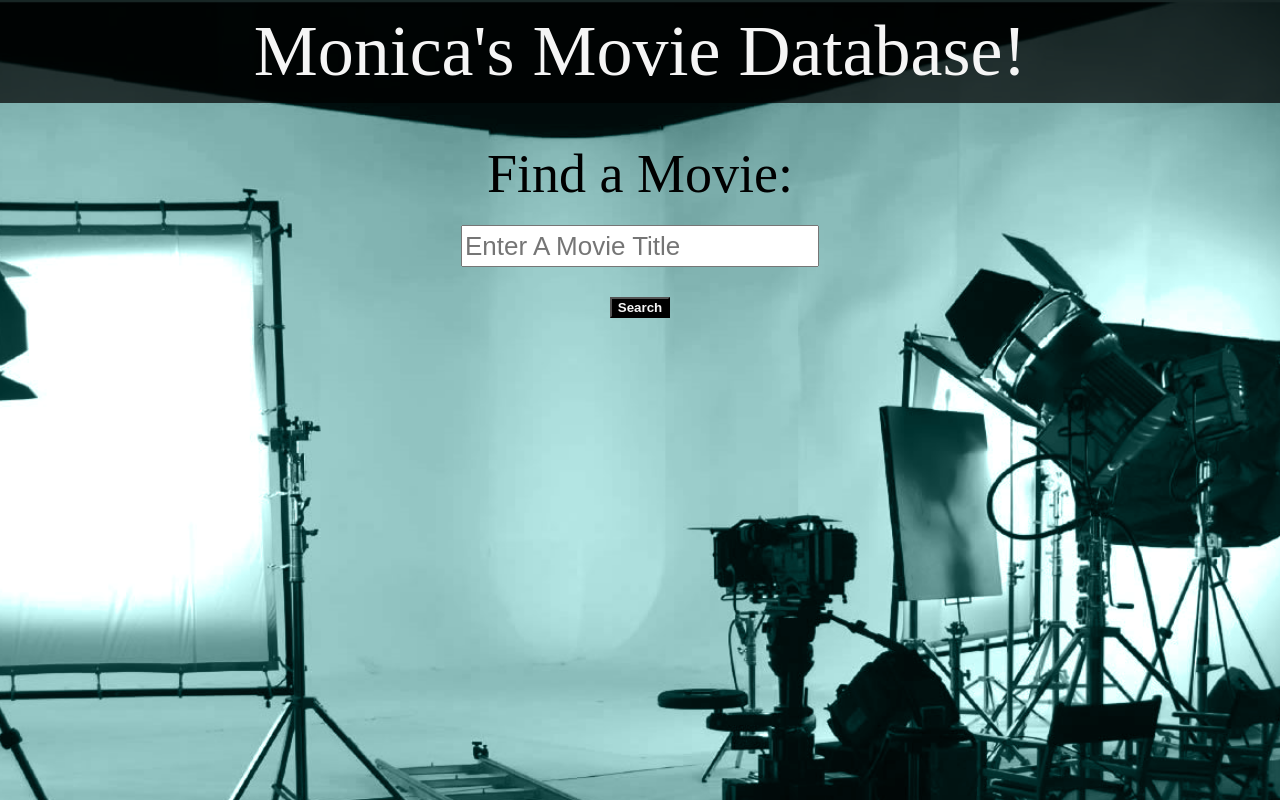
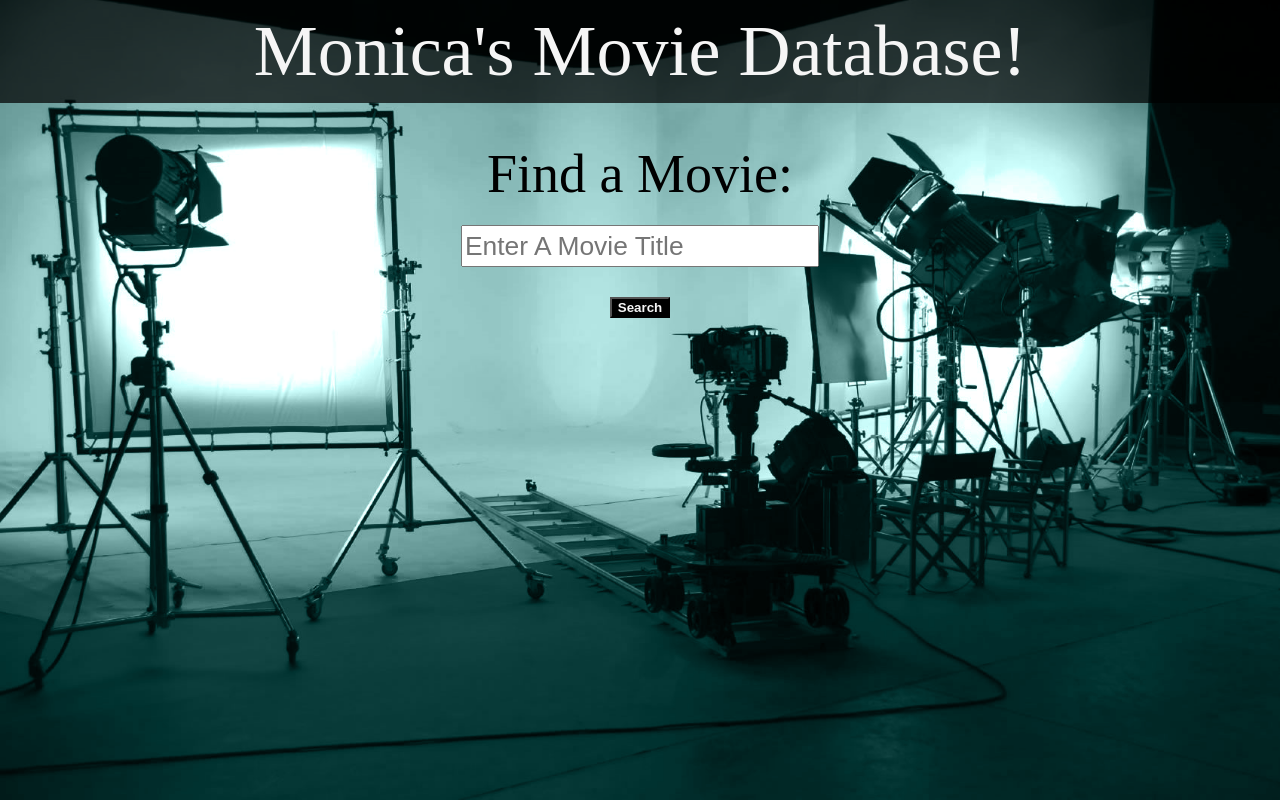
Before and after one commit to monica-suarez/movie-rating-api, a React (Create React App) app: page / in a window 1280 px wide. Shown: the top 800 px of the page. Built offline with nearby package versions, Linux system fonts and the light colour scheme; a web font is replaced by a local one.

Commit message:
adding responsiveness to home page

```diff
--- a/src/App.css
+++ b/src/App.css
@@ -1,3 +1,11 @@
 .App {
   text-align: center;
+  min-height: 100vh;
 }
+* {
+  margin: 0;
+}
+/* html,
+body {
+  min-height: 100vh;
+} */
--- a/src/components/Home/home.css
+++ b/src/components/Home/home.css
@@ -3,17 +3,25 @@
   background-position: center;
   background-repeat: no-repeat;
   background-size: cover;
-  height: 1250px;
   z-index: 0;
+  min-height: 100vh;
+}
+* {
+  margin: 0;
 }
 .title {
   color: whitesmoke;
   padding-bottom: 10px;
   padding-top: 10px;
   font-family: "East Sea Dokdo", cursive;
-  font-size: 72px;
+  font-size: 48px;
   background-color: rgba(0, 0, 0, 0.719);
   z-index: 1;
+}
+@media (min-width: 651px) {
+  .title {
+    font-size: 72px;
+  }
 }
 
 /* .layer {
--- a/src/components/MovieSearch/moviesearch.css
+++ b/src/components/MovieSearch/moviesearch.css
@@ -8,9 +8,9 @@
 }
 
 .search-input {
-  width: 350px;
-  height: 36px;
-  font-size: 26px;
+  width: 200px;
+  height: 1.75rem;
+  font-size: 1.25rem;
 }
 
 .submit-button {
@@ -20,3 +20,10 @@
   margin-top: 10px;
   padding: 10px, 15px, 10px, 15px;
 }
+@media (min-width: 651px) {
+  .search-input {
+    width: 350px;
+    height: 2.25rem;
+    font-size: 1.65rem;
+  }
+}
--- a/src/components/SearchResults/searchresults.css
+++ b/src/components/SearchResults/searchresults.css
@@ -4,16 +4,16 @@
 
 .result-list-item {
   list-style: none;
-  margin: 14px;
+  padding: 0.5rem;
 }
 
 a {
   color: black;
-  font-size: 16px;
+  font-size: 0.75rem;
   font-weight: bold;
   background-color: ivory;
-  border-radius: 20px;
-  padding: 5px;
+  border-radius: 10px;
+  padding: 0.2rem;
   text-decoration: none;
 }
 
@@ -21,3 +21,13 @@ a:hover {
   color: rgb(223, 33, 0);
   border: solid 2px rgb(223, 33, 0);
 }
+@media (min-width: 651px) {
+  a {
+    font-size: 1rem;
+    border-radius: 20px;
+    padding: 5px;
+  }
+  .result-list-item {
+    padding: 14px;
+  }
+}
--- a/src/index.css
+++ b/src/index.css
@@ -1,13 +1,19 @@
 body {
   margin: 0;
-  font-family: -apple-system, BlinkMacSystemFont, 'Segoe UI', 'Roboto', 'Oxygen',
-    'Ubuntu', 'Cantarell', 'Fira Sans', 'Droid Sans', 'Helvetica Neue',
+  font-family: -apple-system, BlinkMacSystemFont, "Segoe UI", "Roboto", "Oxygen",
+    "Ubuntu", "Cantarell", "Fira Sans", "Droid Sans", "Helvetica Neue",
     sans-serif;
   -webkit-font-smoothing: antialiased;
   -moz-osx-font-smoothing: grayscale;
 }
 
 code {
-  font-family: source-code-pro, Menlo, Monaco, Consolas, 'Courier New',
+  font-family: source-code-pro, Menlo, Monaco, Consolas, "Courier New",
     monospace;
 }
+html,
+body,
+#root,
+.App {
+  min-height: 100%;
+}
```
Also changed, not shown: 1 other file (tests, documents, lock files or other folders).
